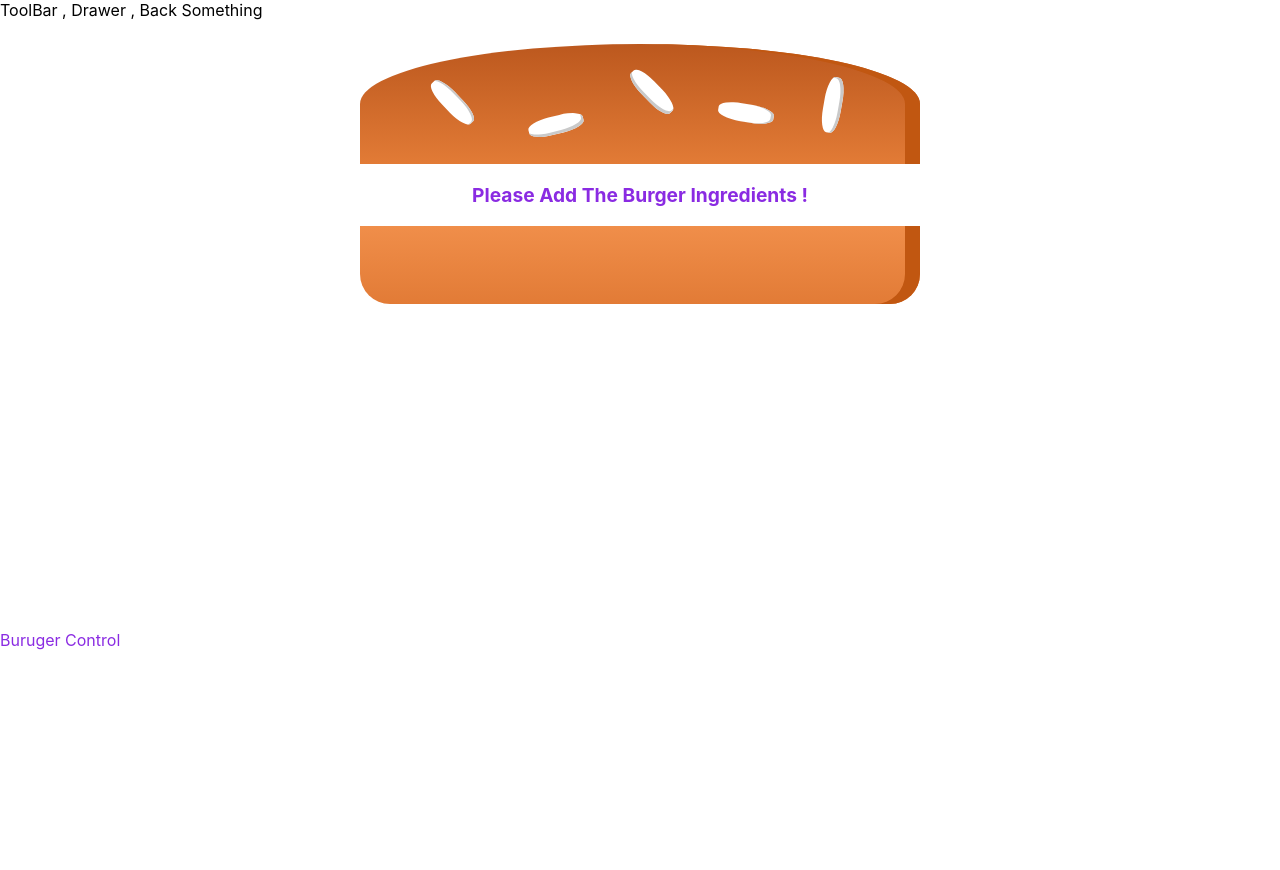
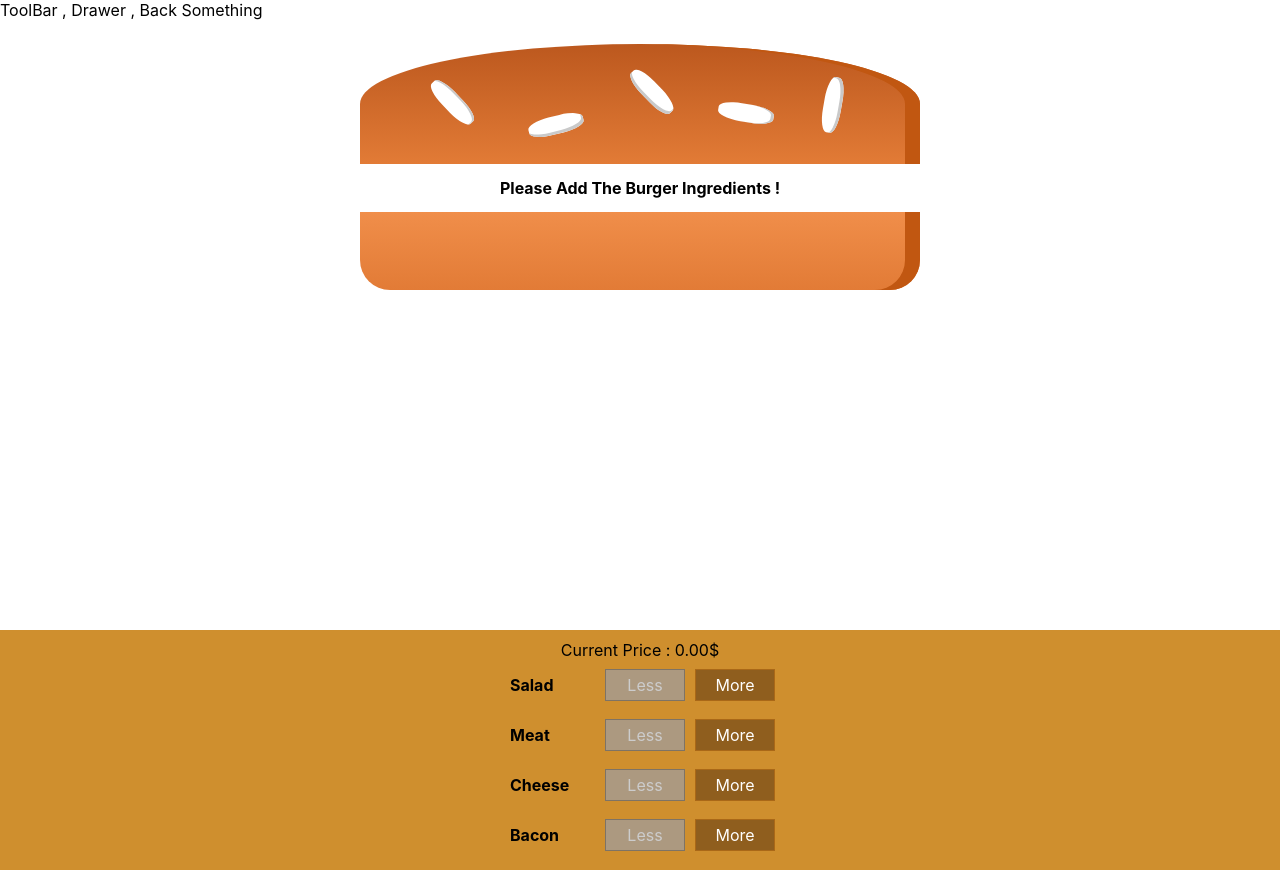
Before and after one commit to MasterBDX/Burger-Generator, a React app: page / in a window 1280 px wide. Before the commit the page ends 800 px from the top, so only its background shows below. Built offline with nearby package versions, Linux system fonts and the light colour scheme.

Commit message:
i have added add and remove ingredient handlers and also the total price to controls comps

```diff
--- a/package.json
+++ b/package.json
@@ -44,6 +44,7 @@
     "postcss-normalize": "8.0.1",
     "postcss-preset-env": "6.7.0",
     "postcss-safe-parser": "4.0.1",
+    "prop-types": "^15.7.2",
     "react": "^16.13.1",
     "react-app-polyfill": "^1.0.6",
     "react-dev-utils": "^10.2.1",
--- a/src/components/Burger/Burger.js
+++ b/src/components/Burger/Burger.js
@@ -25,6 +25,7 @@ const burger = (props) => {
 
     return (
         <div className={classes.Burger}>
+
             <BurgerIngredient type='bread-top' />
             {formatedIngredients}
             <BurgerIngredient type='bread-bottom' />
--- a/src/components/Burger/Burger.module.css
+++ b/src/components/Burger/Burger.module.css
@@ -6,6 +6,12 @@
     text-align: center;
     font-weight: bold;
     font-size: 1.2rem;
+}
+
+.Burger p {
+    width: 80%;
+    margin: auto;
+    font-size: 1rem;
 }
 
 
--- a/src/components/Burger/BurgerControls/BurgerControl/BuilderControl.js
+++ b/src/components/Burger/BurgerControls/BurgerControl/BuilderControl.js
@@ -1,13 +1,20 @@
 import React from 'react';
 
-import classes from './BuildControl.module.css';
+import classes from './BuilderControl.module.css';
 
 const burgerControl = (props) => (
     <div className={classes.BuildControl}>
         <div className={classes.Label}>
+            {props.label}
         </div>
-        <button className={classes.Less}>Less</button>
-        <button className={classes.More}>More</button>
+        <button className={classes.Less}
+                onClick={props.removeIngredient}
+                disabled={props.disabled}
+        >Less</button>
+        <button className={classes.More}
+                onClick={props.addIngredient}>
+            More
+        </button>
     </div>
 )
 
--- a/src/components/Burger/BurgerControls/BurgerControls.js
+++ b/src/components/Burger/BurgerControls/BurgerControls.js
@@ -1,7 +1,26 @@
 import React from 'react';
+import BurgerControl from './BurgerControl/BuilderControl';
+import classes from './BurgerControls.module.css';
 
-const burgerControls = () => (
-    <div>
+const controls = [
+    {label:'Salad',type:'salad'},
+    {label:'Meat',type:'meat'},
+    {label:'Cheese',type:'cheese'},
+    {label:'Bacon',type:'bacon'}
+]
+
+const burgerControls = (props) => (
+    <div className={classes.BuildControls}>
+         <div>Current Price : {props.totalPrice.toFixed(2)}$ </div>
+        {controls.map( ctrl =>(
+            <BurgerControl
+                    disabled={props.disabledInfo[ctrl.type]}
+                    addIngredient = {() => props.addIngredient(ctrl.type)}
+                    removeIngredient = {() => props.removeIngredient(ctrl.type)}
+                    key={ctrl.label}
+                    label={ctrl.label} />
+            ))
+        }
 
     </div>
 )
--- a/src/components/Burger/BurgerIngredient/BurgerIngredient.js
+++ b/src/components/Burger/BurgerIngredient/BurgerIngredient.js
@@ -1,4 +1,6 @@
 import React from 'react';
+
+import PropTypes from 'prop-types';
 
 import classes from './BurgerIngredient.module.css';
 
@@ -34,5 +36,8 @@ const BurgerIngredient = (props) => {
     return (ingredient)
 }
 
+BurgerIngredient.propTypes = {
+    type:PropTypes.string.isRequired
+}
 
 export default BurgerIngredient;
--- a/src/components/Layout/Layout.module.css
+++ b/src/components/Layout/Layout.module.css
@@ -1,4 +1,4 @@
 .Content{
     margin-top: 10px;
-    color:blueviolet;
+
 }
--- a/src/containers/BurgerBuilder/BurgerBuilder.js
+++ b/src/containers/BurgerBuilder/BurgerBuilder.js
@@ -3,7 +3,15 @@ import React,{Component} from 'react';
 import Burger from '../../components/Burger/Burger';
 
 import Aux from '../../hoc/Auxiliary/Aux'
-import burger from '../../components/Burger/Burger';
+import BurgerControls from '../../components/Burger/BurgerControls/BurgerControls';
+
+
+const IngredientsPrices = {
+    meat:1.3,
+    salad:.5,
+    bacon:.7,
+    cheese:1.0
+}
 
 class BurgerBuilder extends Component {
     state = {
@@ -12,15 +20,61 @@ class BurgerBuilder extends Component {
             salad:0,
             bacon:0,
             cheese:0
+        },
+        totalPrice:0
+
+    }
+
+    addIngredientHandler = (type) =>{
+        const oldIngreientCount = this.state.ingredients[type];
+        const newIngredientCount = oldIngreientCount + 1;
+        const updatedIngredients = {...this.state.ingredients};
+        updatedIngredients[type] = newIngredientCount;
+        const oldPrice = this.state.totalPrice
+        const newPrice = oldPrice + IngredientsPrices[type]
+
+        this.setState({
+            totalPrice:newPrice,
+            ingredients:updatedIngredients})
+
+    }
+    removeIngredientHandler = (type) =>{
+
+        const oldIngreientCount = this.state.ingredients[type];
+        if (oldIngreientCount <= 0){
+            return ;
         }
+
+        const newIngredientCount = oldIngreientCount - 1;
+        const updatedIngredients = {...this.state.ingredients};
+        updatedIngredients[type] = newIngredientCount;
+        const oldPrice = this.state.oldPrice
+        const newPrice = oldPrice - IngredientsPrices[type]
+
+        this.setState({
+            totalPrice:newPrice,
+            ingredients:updatedIngredients})
+
     }
+
     render(){
+        const disabledInfo = {...this.state.ingredients}
+        for (let key in disabledInfo){
+            disabledInfo[key] = disabledInfo[key] <= 0;
+        }
         return (
             <Aux>
                 <div>
                     <Burger ingredients={this.state.ingredients} />
                 </div>
-                <div>Buruger Control</div>
+                <div>
+                    <BurgerControls
+                        totalPrice={this.state.totalPrice}
+                        disabledInfo = {disabledInfo}
+                        addIngredient={this.addIngredientHandler}
+                        removeIngredient={this.removeIngredientHandler}
+                        />
+                </div>
             </Aux>
         )
     }
```
